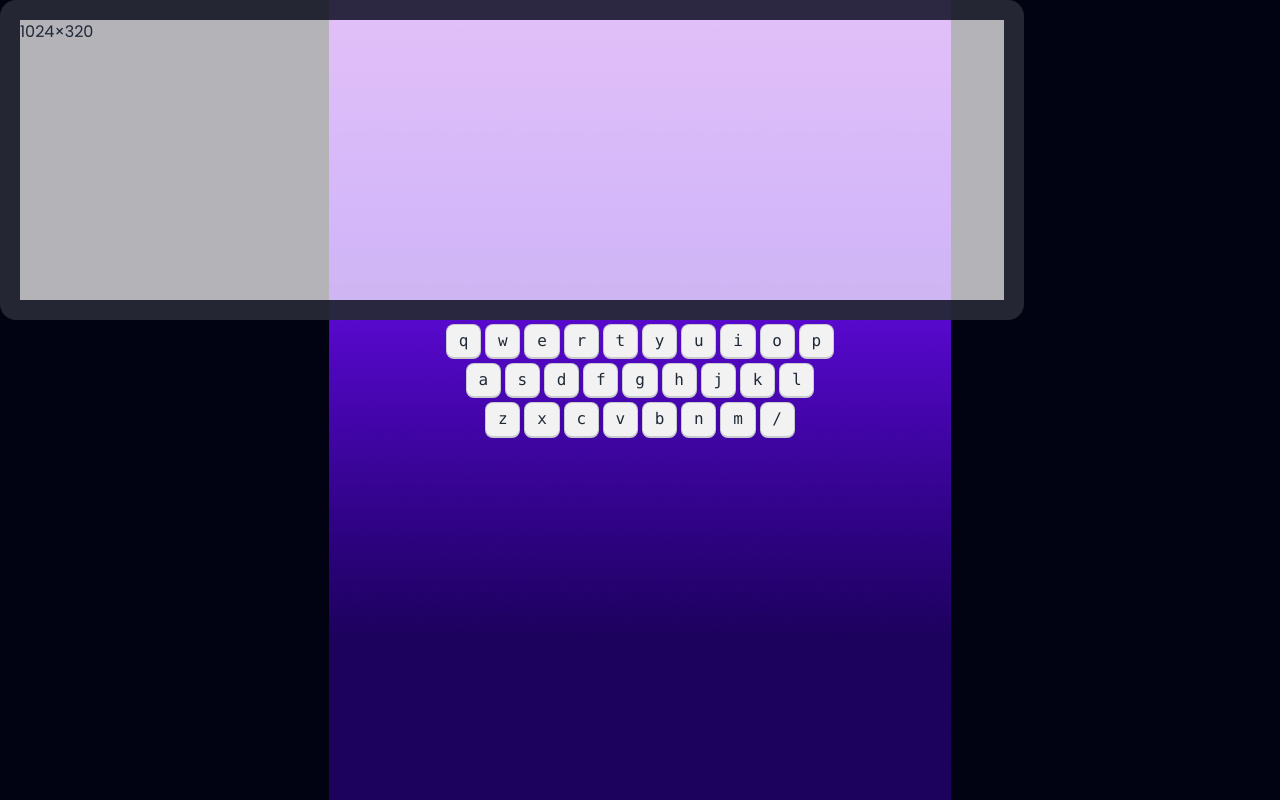
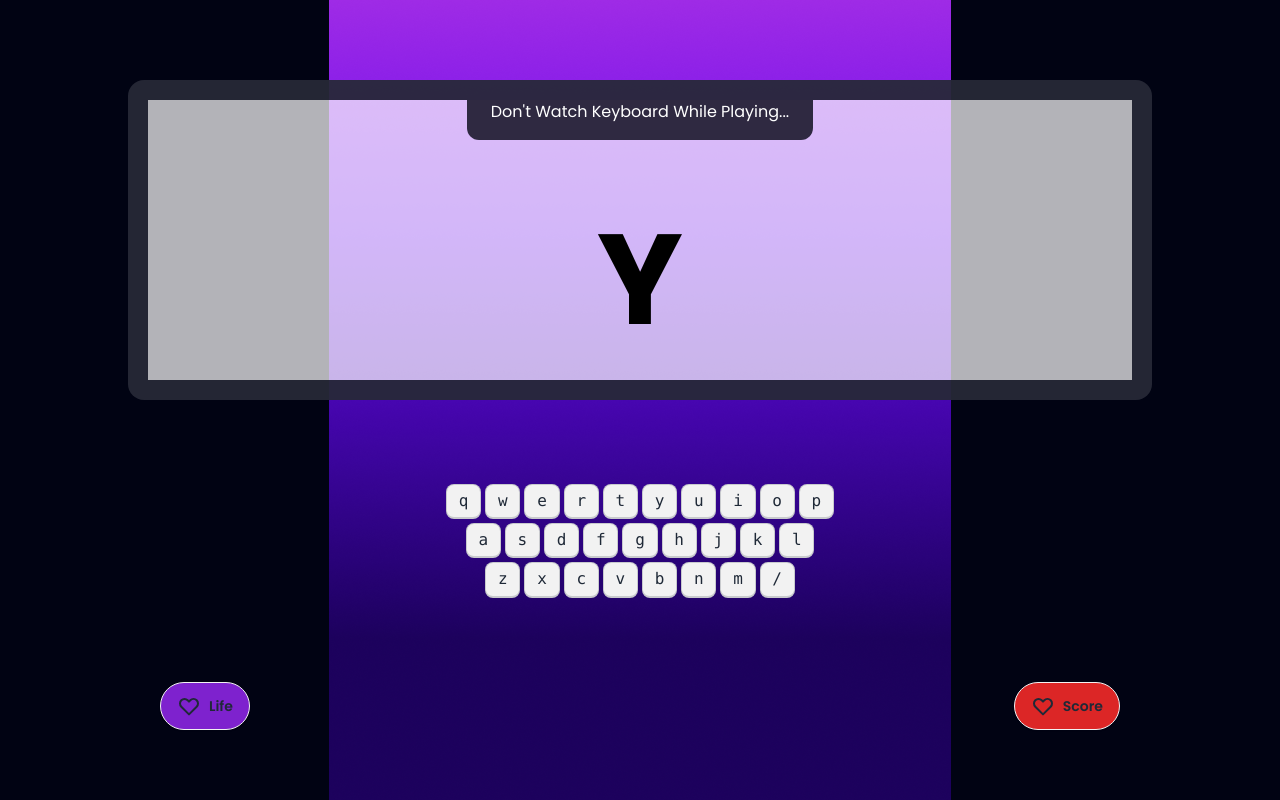
Before and after one commit to ApurboShib/Alpha_clash-pro, a plain HTML site: page index.html in a window 1280 px wide. Drawn offline with nearby package versions, Linux system fonts and the light colour scheme.

Commit message:
create keyboard and style it

```diff
--- a/index.html
+++ b/index.html
@@ -29,10 +29,16 @@
       <!-- play ground Start-->
         <section class="play-ground">
             <!-- playground container. -->
-             <div>
+             <div class="flex flex-col items-center gap-20 pt-20">
                 <!-- screen -->
                 <div class="artboard artboard-horizontal phone-6 border-[20px] rounded-2xl border-[#010313CC] bg-[#FFFFFFB3]">
-                    1024×320
+
+                    <div class="flex justify-center">
+                        <p class="bg-[#2F2941] px-6 pb-4 rounded-b-xl text-white">Don't Watch Keyboard While Playing...</p>
+                    </div>
+                   <div class="flex justify-center items-center h-full">
+                    <p class="text-black text-9xl font-bold">Y</p>
+                   </div>
                 </div>
                  <!-- keyboard start -->
                   <div>
@@ -72,6 +78,38 @@
                   </div>
                   <!-- keyboard end -->
                 <!-- Lifelines -->
+                 <div class="flex justify-between w-3/4">
+                    <button class="btn rounded-full bg-purple-700 px-4">
+                        <svg
+                          xmlns="http://www.w3.org/2000/svg"
+                          class="h-6 w-6"
+                          fill="none"
+                          viewBox="0 0 24 24"
+                          stroke="currentColor">
+                          <path
+                            stroke-linecap="round"
+                            stroke-linejoin="round"
+                            stroke-width="2"
+                            d="M4.318 6.318a4.5 4.5 0 000 6.364L12 20.364l7.682-7.682a4.5 4.5 0 00-6.364-6.364L12 7.636l-1.318-1.318a4.5 4.5 0 00-6.364 0z" />
+                        </svg>
+                        Life
+                      </button>
+                      <button class="btn rounded-full bg-red-600 px-4">
+  <svg
+    xmlns="http://www.w3.org/2000/svg"
+    class="h-6 w-6"
+    fill="none"
+    viewBox="0 0 24 24"
+    stroke="currentColor">
+    <path
+      stroke-linecap="round"
+      stroke-linejoin="round"
+      stroke-width="2"
+      d="M4.318 6.318a4.5 4.5 0 000 6.364L12 20.364l7.682-7.682a4.5 4.5 0 00-6.364-6.364L12 7.636l-1.318-1.318a4.5 4.5 0 00-6.364 0z" />
+  </svg>
+ Score
+</button>
+                 </div>
              </div>
         </section>
     <!-- playground end -->
```
Also changed, not shown: 1 other file.
